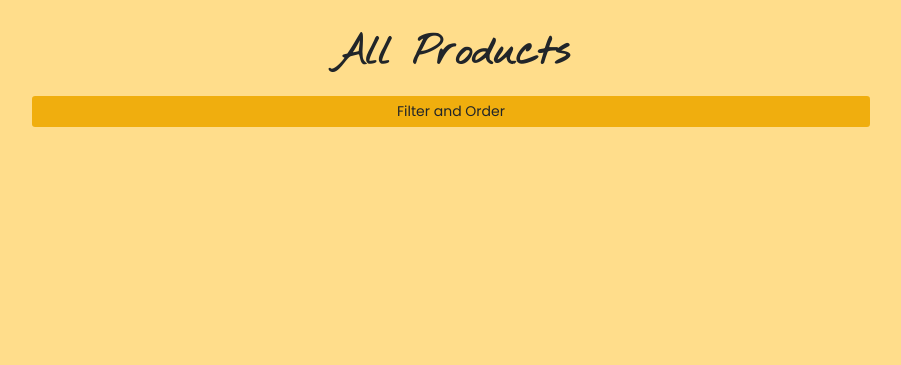
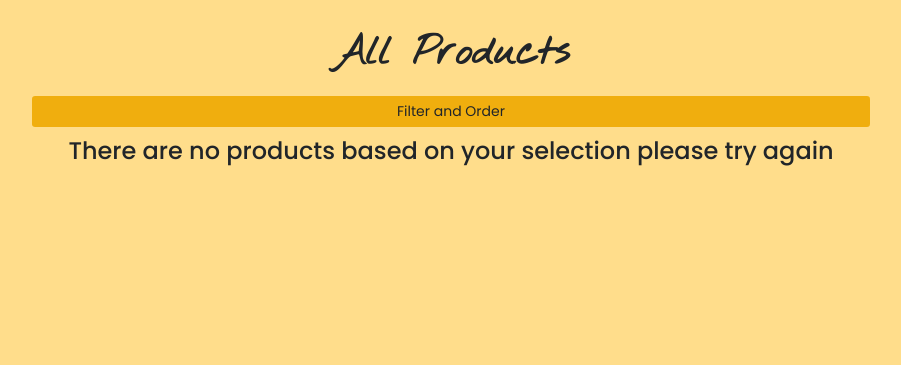
Before and after one commit to PaulWheatcroft/owery-joinery, a Django app: page /products/ in a window 1280 px wide. Shown: the part 66-431 px from the top of the page, without its empty margins (189-1090 px from the left). Run offline with Django 3.2, Linux system fonts and the light colour scheme; data that the repository does not hold is empty; some libraries are stand-ins or nearby versions.

Commit message:
Added text to a product search which returns no results

```diff
--- a/products/templates/products/products.html
+++ b/products/templates/products/products.html
@@ -103,6 +103,9 @@
             <!-- End filter and sort -->
             <!-- display products -->
             <div class="row justify-content-around top-margin">
+                {% if not products %}
+                <h4 class="text-center">There are no products based on your selection please try again</h4>
+                {% endif %}
                 {% for product in products %}
                     {% if not product.is_discontinued %}
                     <div class="card col-12 product">
```
Lines whose indentation alone changed are shown as unchanged.
